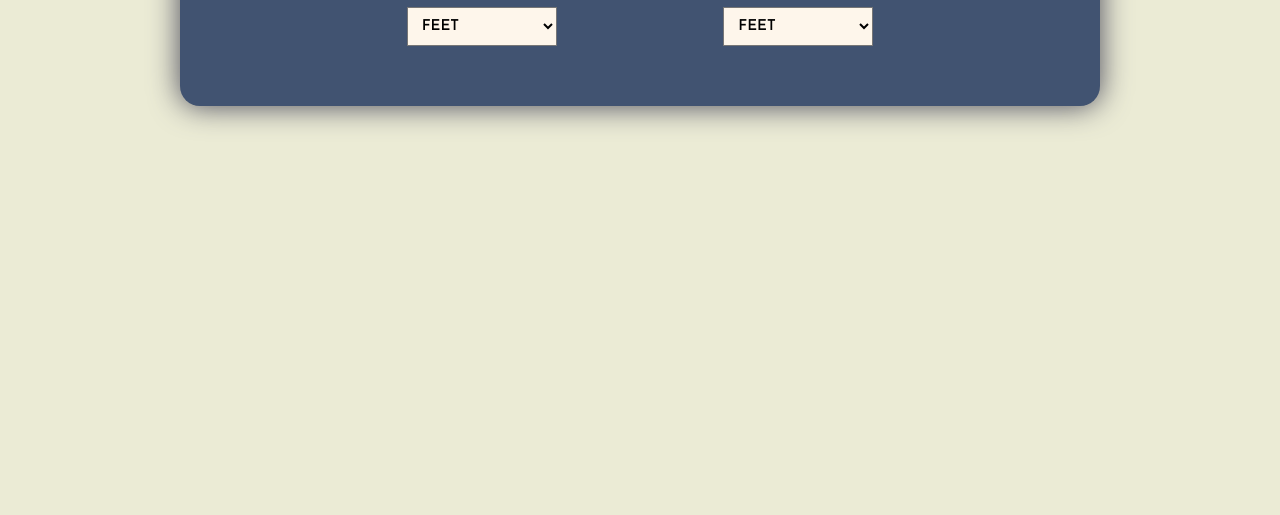
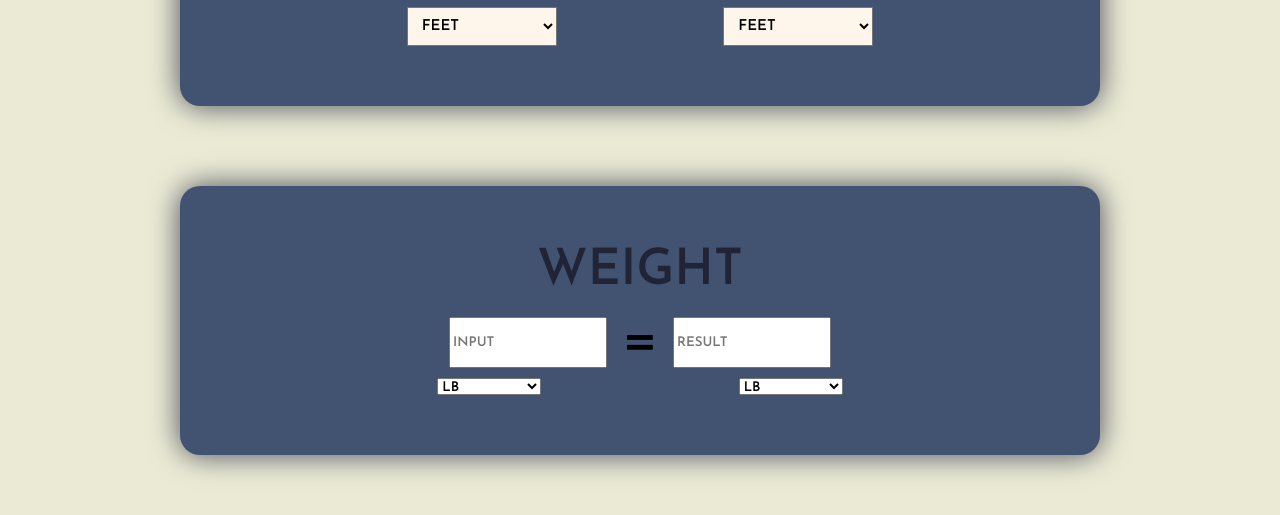
Before and after one commit to boushrabettir/Number-Coverter-Replica, a plain HTML site: page index.html in a window 1280 px wide. Shown: the part 475-990 px from the top of the page. Before the commit the page ends 800 px from the top, so only its background shows below. Drawn offline with Linux system fonts and the light colour scheme.

Commit message:
Update index.html

```diff
--- a/index.html
+++ b/index.html
@@ -1,20 +1,15 @@
 <!DOCTYPE html>
 <html>
-
 <head>
   <meta charset="utf-8">
   <meta name="viewport" content="width=device-width">
   <title>replit</title>
   <link href="style.css" rel="stylesheet" type="text/css" />
-  <link href="https://fonts.googleapis.com/css?family=Roboto+Slab" rel="stylesheet">
-<link href="https://fonts.googleapis.com/css2?family=Roboto+Slab:wght@900&display=swap" rel="stylesheet">
+  <link href="https://fonts.googleapis.com/css2?family=Roboto+Slab:wght@900&display=swap" rel="stylesheet">
   <link href="https://fonts.googleapis.com/css2?family=Josefin+Sans:wght@600&display=swap" rel="stylesheet">
-
 </head>
 
 <body>
-
-
 
 <div class="my-form">
   <label class = "title">Number Converter</label>
@@ -34,6 +29,8 @@
     <option value = "meters"> Meters </option>
     <option value = "cm"> Centimeters </option>
     <option value = "inches"> Inches </option>
+    <option value = "km"> Kilometers </option>
+    <option value = "deci"> Decimeter </option>
     </select>
 
     <select id = "resultType">
@@ -41,11 +38,36 @@
     <option value = "meters"> Meters </option>
     <option value = "cm"> Centimeters </option>
     <option value = "inches"> Inches </option>
+    <option value = "km"> Kilometers </option>
+    <option value = "deci"> Decimeter </option>
     </select>
   </div>
+ </div>
 
+<div class = "box">
+  <h1 class = "nameofconversion"> Weight </h1>
+  <div class = "inputoutput">
+  <input id="number-input2" type="text" placeholder = "Input">
+   <span> = </span>
+  <input id="number-result2" type="text" placeholder = "Result">
   </div>
 
+  <div class = "choices">
+    <select id = "inputType2">
+    <option value = "lb"> lb </option>
+    <option value = "oz"> oz </option>
+    <option value = "kilogram"> kilograms </option>
+    <option value = "grams"> grams </option>
+    </select>
+
+    <select id = "resultType2">
+    <option value = "lb"> lb </option>
+    <option value = "oz"> oz </option>
+    <option value = "kilogram"> kilograms </option>
+    <option value = "grams"> grams </option>
+    </select>
+  </div>
+ </div>
 </div>
-
+</div>
 </html>
```
